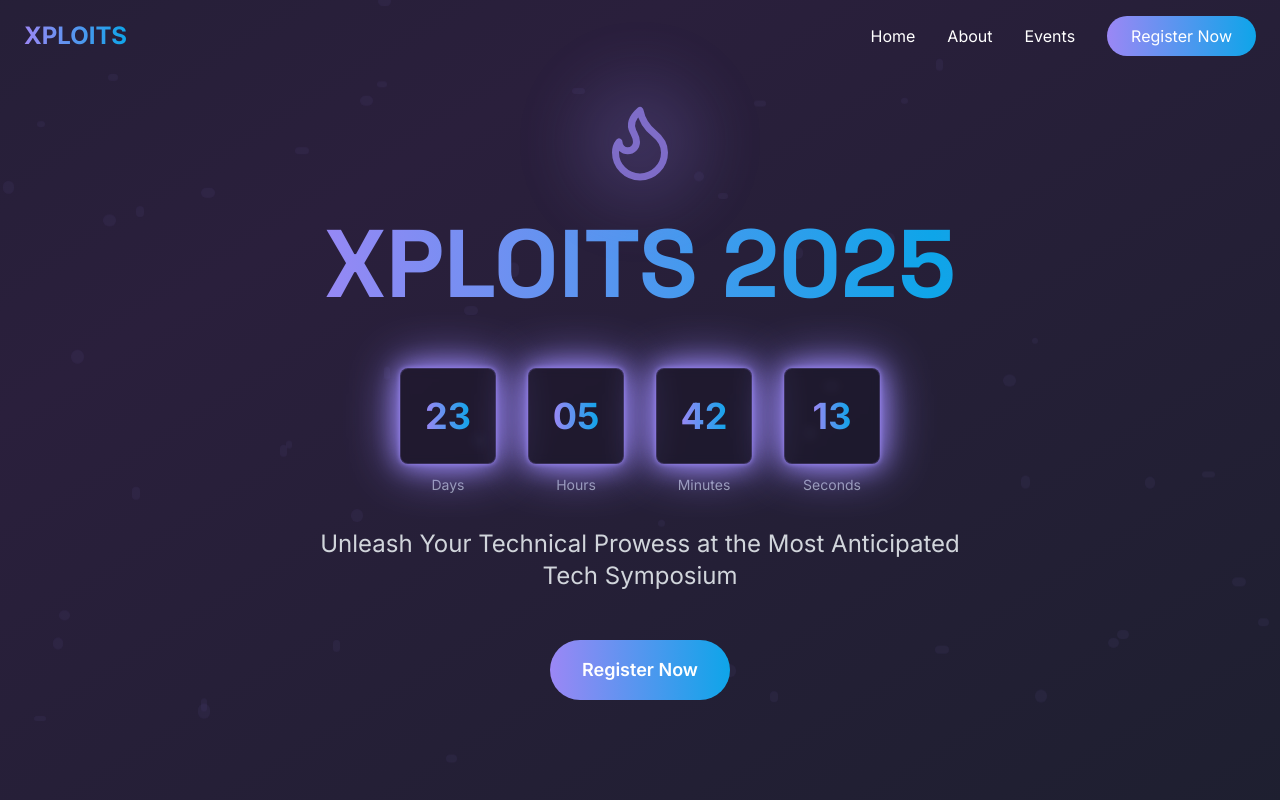
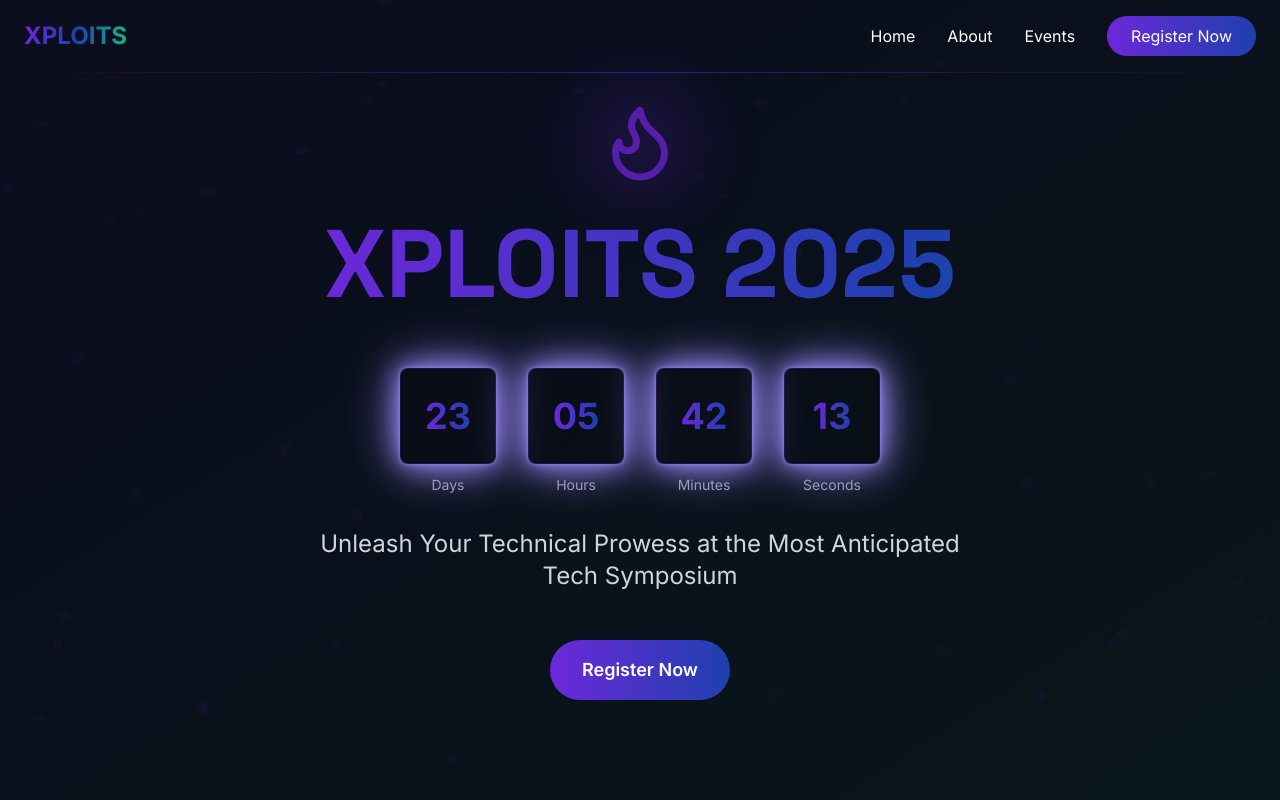
Before and after one commit to sanjai1322/xploits-symposium-hub, a React (Vite) app: page / in a window 1280 px wide. Shown: the top 800 px of the page. Built offline with nearby package versions, Linux system fonts and the light colour scheme.

Commit message:
Change design and color theme
Updated the overall design and color theme of the application to enhance visual appeal and user experience.
[skip gpt_engineer]

```diff
--- a/src/components/Header.tsx
+++ b/src/components/Header.tsx
@@ -18,9 +18,11 @@ const Header = () => {
     <header className={`fixed w-full z-50 transition-all duration-300 ${
       isScrolled ? "bg-background/95 backdrop-blur-md shadow-lg" : "bg-transparent"
     }`}>
+      <div className="absolute inset-x-0 -bottom-px h-px bg-gradient-to-r from-transparent via-primary/50 to-transparent" />
+
       <nav className="container mx-auto px-6 py-4">
         <div className="flex items-center justify-between">
-          <div className="text-2xl font-bold bg-gradient-to-r from-primary to-secondary bg-clip-text text-transparent">
+          <div className="text-2xl font-bold bg-gradient-to-r from-primary via-secondary to-accent bg-clip-text text-transparent">
             XPLOITS
           </div>
 
@@ -41,7 +43,7 @@ const Header = () => {
                 className="relative text-white hover:text-primary transition-colors group"
               >
                 {item}
-                <span className="absolute bottom-0 left-0 w-full h-0.5 bg-primary scale-x-0 group-hover:scale-x-100 transition-transform origin-left" />
+                <span className="absolute bottom-0 left-0 w-full h-0.5 bg-gradient-to-r from-primary to-secondary scale-x-0 group-hover:scale-x-100 transition-transform origin-left" />
               </a>
             ))}
             <button className="px-6 py-2 bg-gradient-to-r from-primary to-secondary text-white rounded-full relative group overflow-hidden">
--- a/src/components/Hero.tsx
+++ b/src/components/Hero.tsx
@@ -4,8 +4,7 @@ import Timer from "./Timer";
 const Hero = () => {
   return (
     <section id="home" className="min-h-screen relative overflow-hidden">
-      {/* Animated background with gradient and particles effect */}
-      <div className="absolute inset-0 bg-gradient-to-br from-[#1A1F2C] via-[#2A1F3C] to-[#1A1F2C] animate-gradient-x">
+      <div className="absolute inset-0 bg-gradient-to-br from-primary/10 via-secondary/10 to-accent/10 animate-gradient-x">
         <div className="absolute inset-0 opacity-30">
           {Array.from({ length: 50 }).map((_, i) => (
             <div
--- a/src/index.css
+++ b/src/index.css
@@ -7,11 +7,11 @@
 
 @layer base {
   :root {
-    --background: 240 10% 3.9%;
+    --background: 240 20% 3.9%;
     --foreground: 0 0% 98%;
-    --card: 240 10% 3.9%;
+    --card: 240 20% 3.9%;
     --card-foreground: 0 0% 98%;
-    --popover: 240 10% 3.9%;
+    --popover: 240 20% 3.9%;
     --popover-foreground: 0 0% 98%;
     --primary: 0 0% 98%;
     --primary-foreground: 240 5.9% 10%;
@@ -34,7 +34,7 @@
     @apply border-border;
   }
   body {
-    @apply bg-background text-foreground;
+    @apply bg-gradient-to-br from-background via-background/95 to-background text-foreground;
     font-family: 'Inter', sans-serif;
   }
   h1, h2, h3, h4, h5, h6 {
--- a/tailwind.config.ts
+++ b/tailwind.config.ts
@@ -25,15 +25,15 @@ export default {
         background: "hsl(var(--background))",
         foreground: "hsl(var(--foreground))",
         primary: {
-          DEFAULT: "#9b87f5",
+          DEFAULT: "#6d28d9", // Deep purple
           foreground: "#ffffff",
         },
         secondary: {
-          DEFAULT: "#0EA5E9",
+          DEFAULT: "#1e40af", // Deep blue
           foreground: "#ffffff",
         },
         accent: {
-          DEFAULT: "#7E69AB",
+          DEFAULT: "#10b981", // Emerald green
           foreground: "#ffffff",
         },
         destructive: {
```
